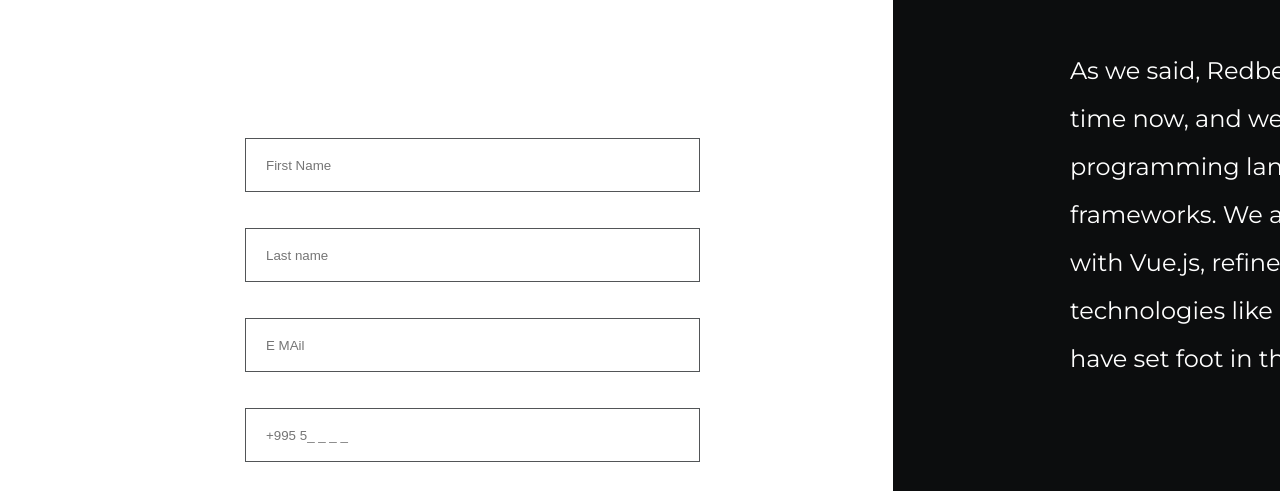
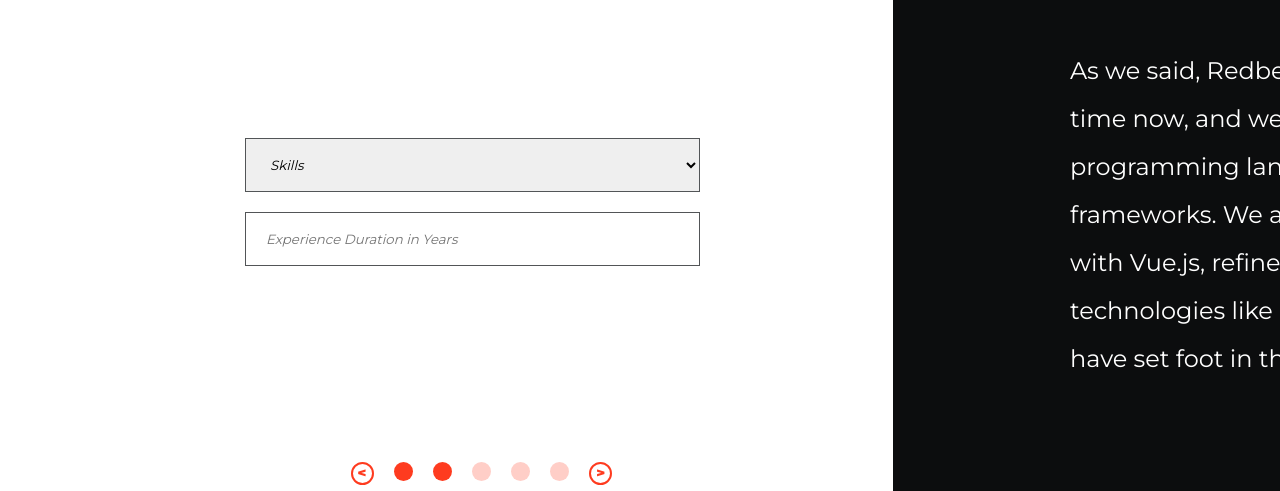
Before and after one commit to Davitinio/folder0, a plain HTML site: page page2.html in a window 1280 px wide. Shown: the part 309-800 px from the top of the page. Drawn offline with Linux system fonts and the light colour scheme.

Commit message:
finish markup 2nd page
and olso add font 1st page

```diff
--- a/css/main.css
+++ b/css/main.css
@@ -31,6 +31,8 @@ body{
     border: 1px solid #525557;
     box-sizing: border-box;
     margin: 10px;
+    font-family: 'Montserrat';
+    font-style: italic;
   }
 .right {
     width: 994px;
--- a/css/page2.css
+++ b/css/page2.css
@@ -31,6 +31,8 @@ body{
     border: 1px solid #525557;
     box-sizing: border-box;
     margin: 10px;
+    font-family: 'Montserrat';
+    font-style: italic;
   }
 .right {
     width: 994px;
--- a/page2.html
+++ b/page2.html
@@ -19,10 +19,13 @@
         <div class="forms_and_dots">
             <div class="forms">
                 <form action="post">
-                    <input class="form" type="text" placeholder="First Name "> <br> <br>
-                    <input class="form" type="text" placeholder="Last name   "> <br> <br>
-                    <input class="form" type="text" placeholder="E MAil   "> <br> <br>
-                    <input class="form" type="text" placeholder="+995 5_ _ _ _ ">
+                    <select  class="form">
+                        <option>Skills</option>
+                        <option>html</option>
+                        <option>css</option>
+                        <option>javascript</option>
+                    </select>
+                    <input class="form" type="text" placeholder="Experience Duration in Years "> <br> <br>
                 </form>
             </div>
             <div class="dotcontainer">
@@ -55,5 +58,8 @@
 
     </div>
 
+
+
+
 </body>
 </html>
```
